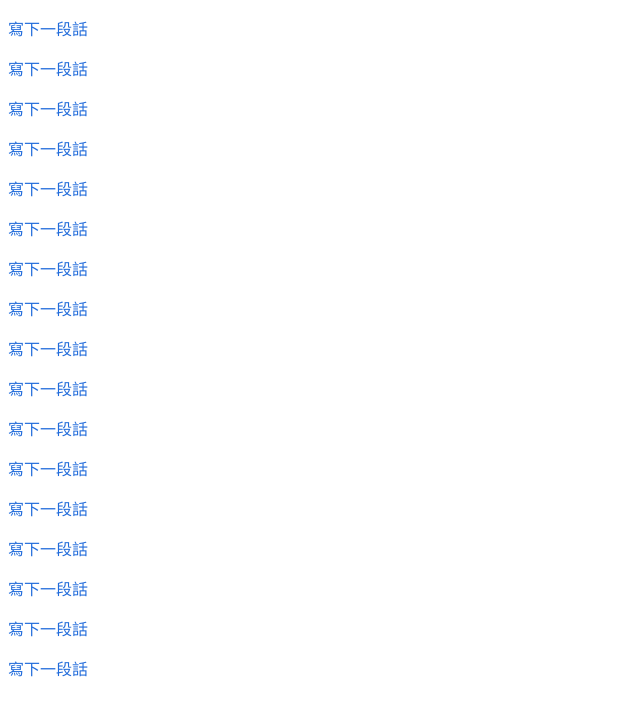
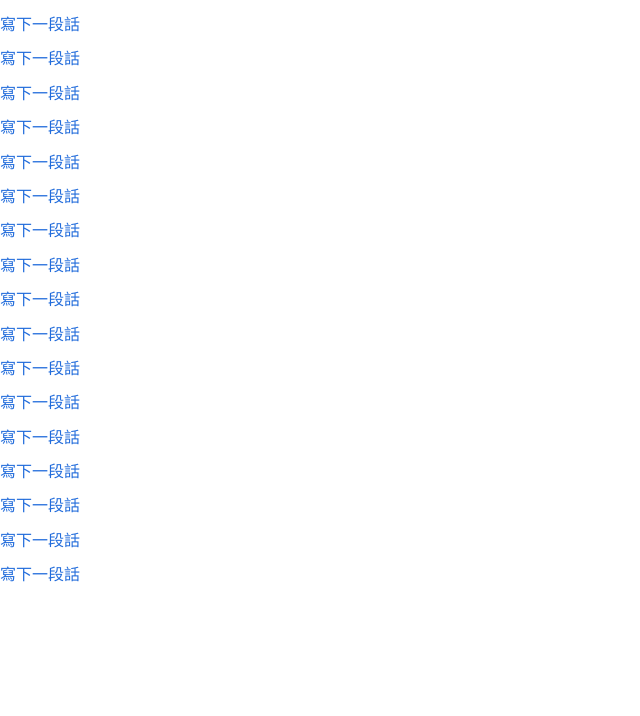
Before and after one commit to benchang99/benchang99.github.io, a plain HTML site: page lession4.html in a window 1280 px wide. Shown: the whole page, without its empty margins (0-640 px from the left). Drawn offline with nearby package versions, Linux system fonts and the light colour scheme.

Commit message:
打錯字惹

```diff
--- a/lession4.html
+++ b/lession4.html
@@ -5,7 +5,7 @@
     <meta name="viewport" content="width=device-width, initial-scale=1.0">
     <meta http-equiv="X-UA-Compatible" content="ie=edge">
     <title>Document</title>
-    <link ref="stylesheet" href="https://cdnjs.cloudflare.com/ajax/libs/normalize/7.0.0/normalize.min.css">
+    <link rel="stylesheet" href="https://cdnjs.cloudflare.com/ajax/libs/normalize/7.0.0/normalize.min.css">
     <link rel="stylesheet" href="main.css">
 </head>
 <body>
```
